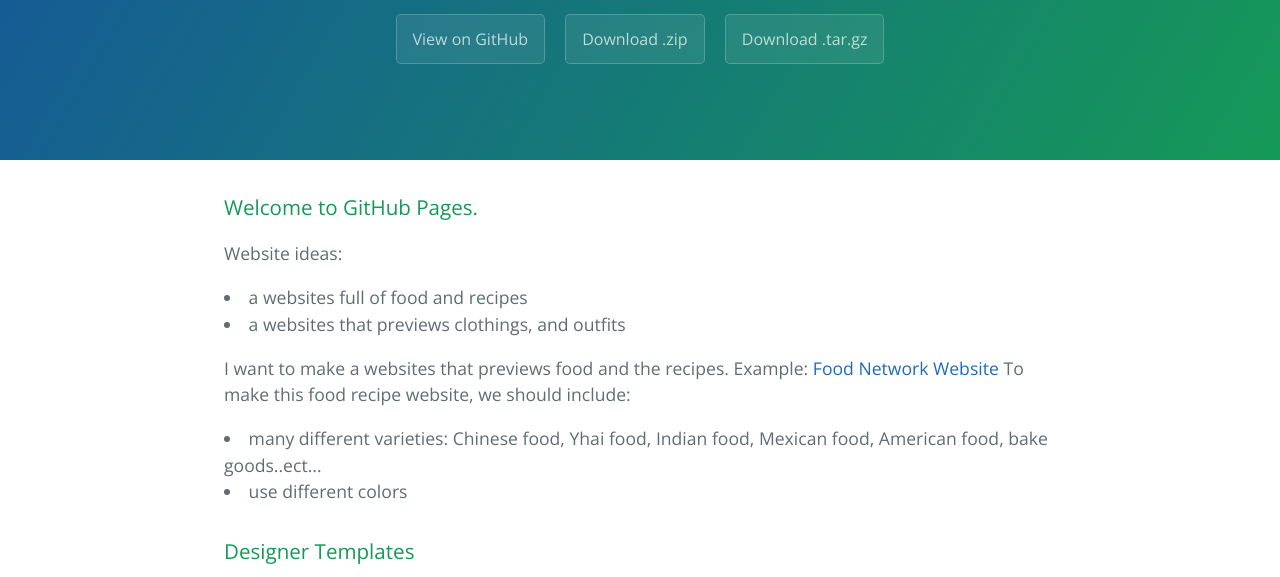
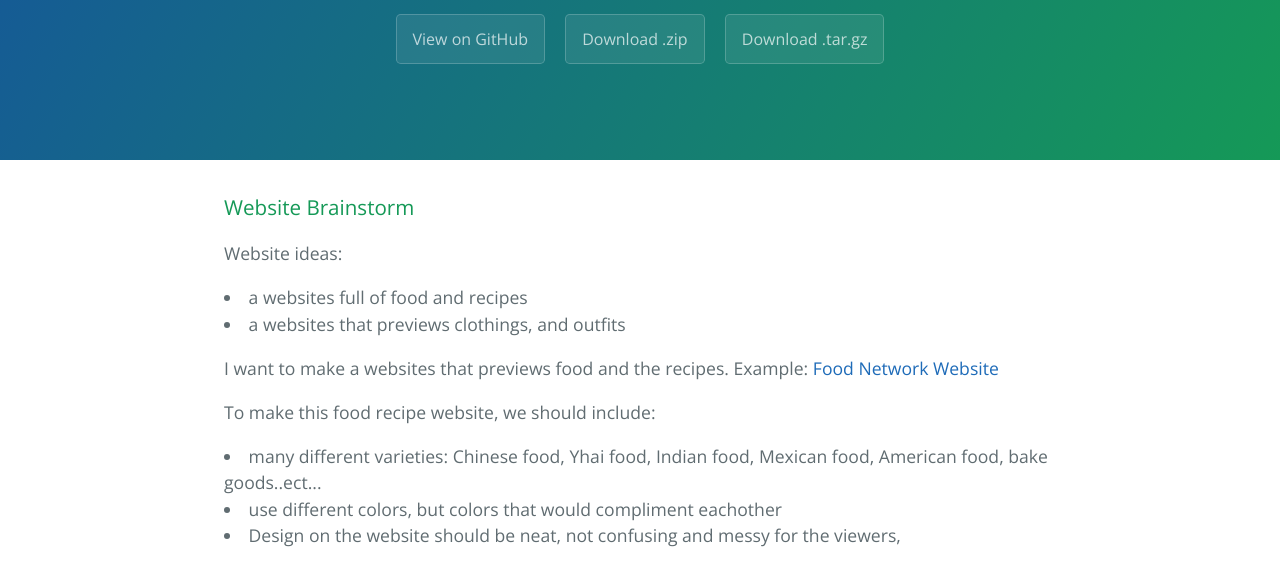
Before and after one commit to Kaytiyu/CTD-Planning-Site-KYu, a plain HTML site: page index.html in a window 1280 px wide. Shown: the part 176-753 px from the top of the page. Drawn offline with nearby package versions, Linux system fonts and the light colour scheme.

Commit message:
Update index.html

```diff
--- a/index.html
+++ b/index.html
@@ -20,7 +20,7 @@
 
     <section class="main-content">
       <h3>
-<a id="Website Proposal Brainstorm" class="anchor" href="#Website-Proposal-Brainstorm" aria-hidden="true"><span class="octicon octicon-link"></span></a>Welcome to GitHub Pages.</h3>
+<a id="Website Proposal Brainstorm" class="anchor" href="#Website-Proposal-Brainstorm" aria-hidden="true"><span class="octicon octicon-link"></span></a>Website Brainstorm</h3>
 
 <p>
   Website ideas:
@@ -30,9 +30,12 @@
 <p>
   I want to make a websites that previews food and the recipes.
   Example: <a href="http://www.foodnetwork.com/recipes.html">Food Network Website</a>
+  <p>
   To make this food recipe website, we should include:
   <li> many different varieties: Chinese food, Yhai food, Indian food, Mexican food, American food, bake goods..ect...</li>
-  <li> use different colors</li>
+  <li> use different colors, but colors that would compliment eachother</li>
+  <li>Design on the website should be neat, not confusing and messy for the viewers, </li>
+  </p>
 </p>
 <h3>
 <a id="designer-templates" class="anchor" href="#designer-templates" aria-hidden="true"><span class="octicon octicon-link"></span></a>Designer Templates</h3>
```
